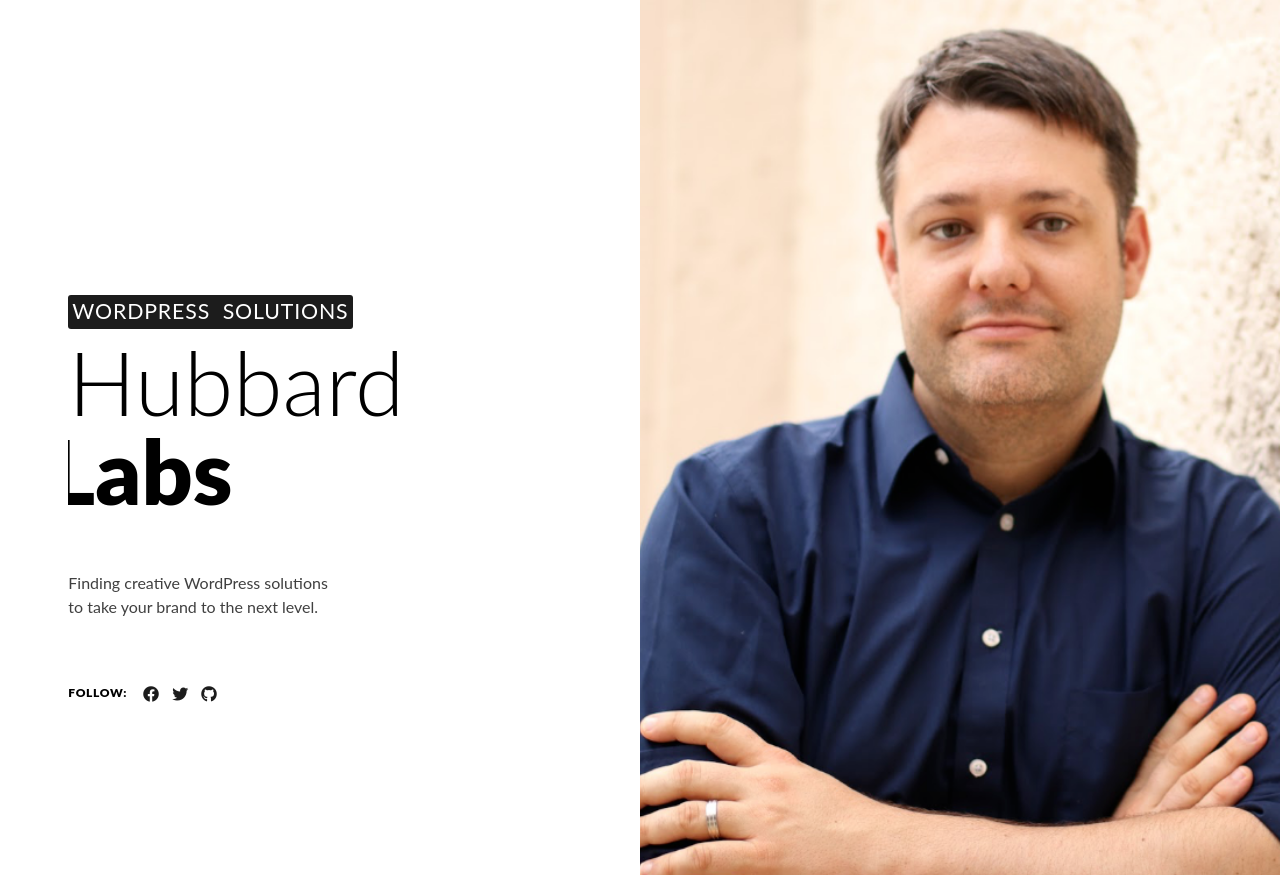
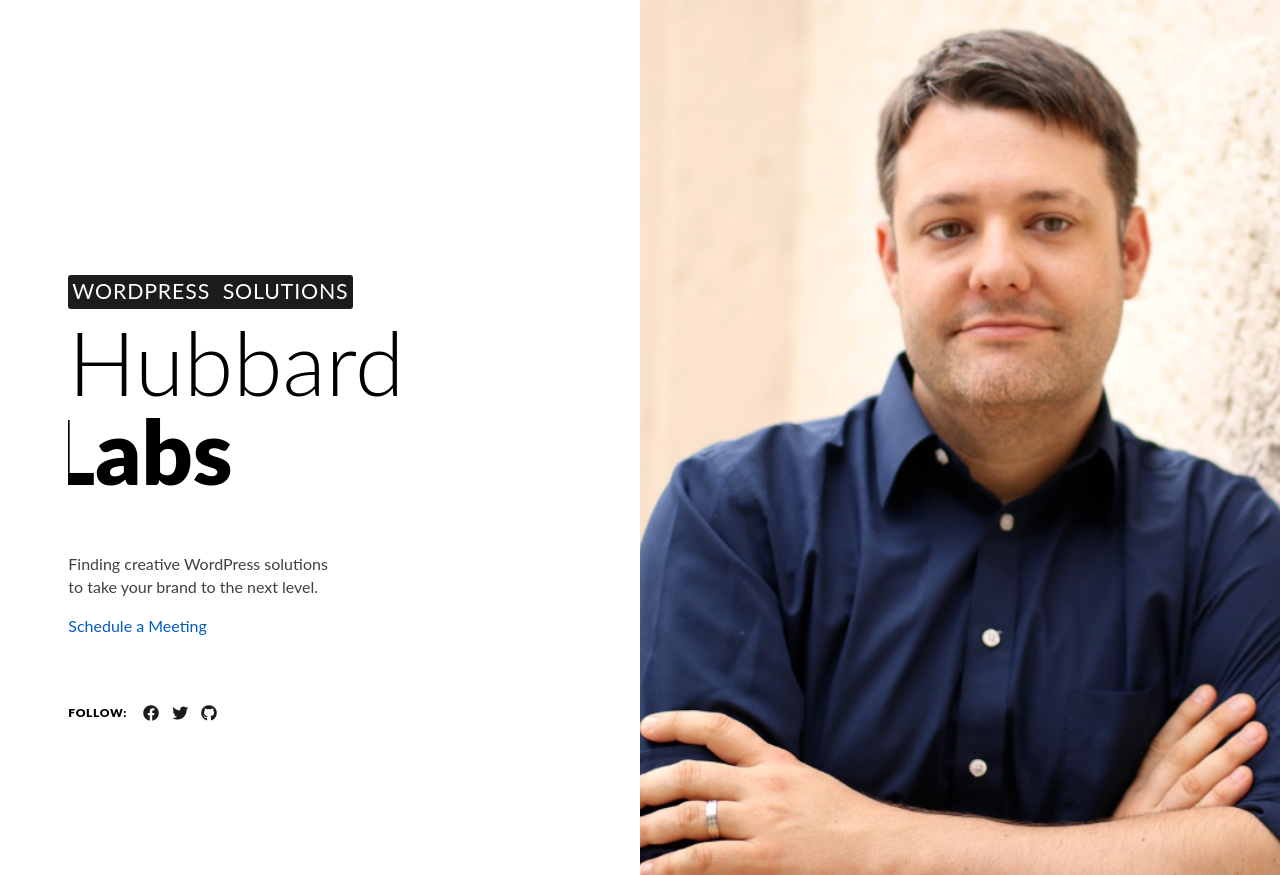
Before and after one commit to hubbardlabs/hubbardlabs, a plain HTML site: page index.html in a window 1280 px wide. Shown: the top 875 px of the page. Drawn offline with nearby package versions, Linux system fonts and the light colour scheme.

Commit message:
Update index.html

```diff
--- a/index.html
+++ b/index.html
@@ -57,6 +57,7 @@
             <div class="overflow-hidden">
               <p class="text-900 fs-0 mt-3 mt-md-5">Finding creative WordPress solutions
                 <br/>to take your brand to the next level.</p>
+		    <p><a href="https://meetings.hubspot.com/bkhubbard">Schedule a Meeting</a></p>
             </div>
             <div class="overflow-hidden">
               <div class="d-lg-flex align-items-center font-weight-bold ls mt-3 mt-md-5 text-uppercase" >
```
